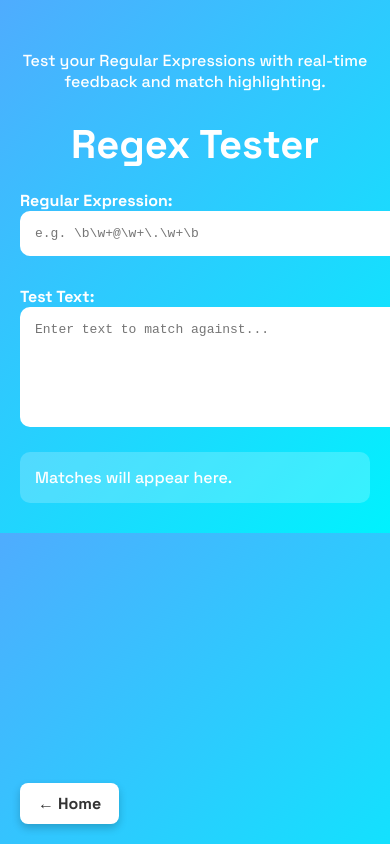
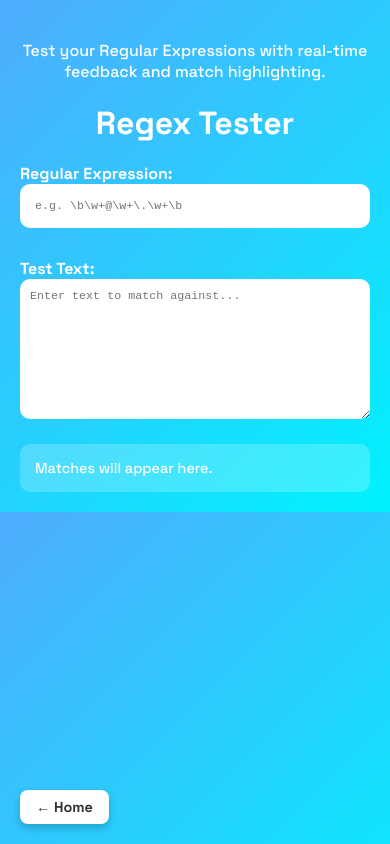
Before and after one commit to vysakhsuresh/layerbit-site, a plain HTML site: page tools/regex-tester.html in a window 390 px wide. Drawn offline with Linux system fonts and the light colour scheme.

Commit message:
Update regex-tester.html

```diff
--- a/tools/regex-tester.html
+++ b/tools/regex-tester.html
@@ -1,5 +1,4 @@
 <!DOCTYPE html>
-
 <html lang="en">
 <head>
 <meta charset="utf-8"/>
@@ -37,6 +36,7 @@
       font-family: monospace;
       margin-bottom: 20px;
       color: #333;
+      box-sizing: border-box;  /* Prevent overflow from padding */
     }
 
     .output {
@@ -66,9 +66,40 @@
       font-weight: bold;
       box-shadow: 0 4px 8px rgba(0,0,0,0.2);
     }
-  </style>
+
+    /* Media Queries for Responsiveness */
+    @media (max-width: 768px) {
+      h1 {
+        font-size: 2em;
+      }
+
+      input, textarea {
+        font-size: 0.9em; /* Reduced font size for better mobile readability */
+      }
+
+      .output {
+        font-size: 0.9em; /* Adjusted output font size */
+      }
+
+      .back {
+        font-size: 0.9em;
+        padding: 8px 16px;
+      }
+
+      body {
+        padding: 20px;
+        max-width: 100%;  /* Full width for small screens */
+      }
+
+      textarea {
+        height: 140px;  /* Reduced height for mobile */
+        padding: 10px;  /* Reduced padding */
+      }
+    }
+</style>
 </head>
-<body><p style="max-width:800px;margin:20px auto;font-size:1em;text-align:center;">Test your Regular Expressions with real-time feedback and match highlighting.</p>
+<body>
+<p style="max-width:800px;margin:20px auto;font-size:1em;text-align:center;">Test your Regular Expressions with real-time feedback and match highlighting.</p>
 <a class="back" href="../index.html">← Home</a>
 <h1>Regex Tester</h1>
 <label for="regex">Regular Expression:</label>
@@ -76,6 +107,7 @@
 <label for="text">Test Text:</label>
 <textarea id="text" placeholder="Enter text to match against..." rows="6"></textarea>
 <div class="output" id="result">Matches will appear here.</div>
+
 <script>
     function highlightMatches(text, regex) {
       return text.replace(regex, match => `<span class="match">${match}</span>`);
@@ -97,6 +129,6 @@
 
     document.getElementById('regex').addEventListener('input', updateResult);
     document.getElementById('text').addEventListener('input', updateResult);
-  </script>
+</script>
 </body>
 </html>
```
